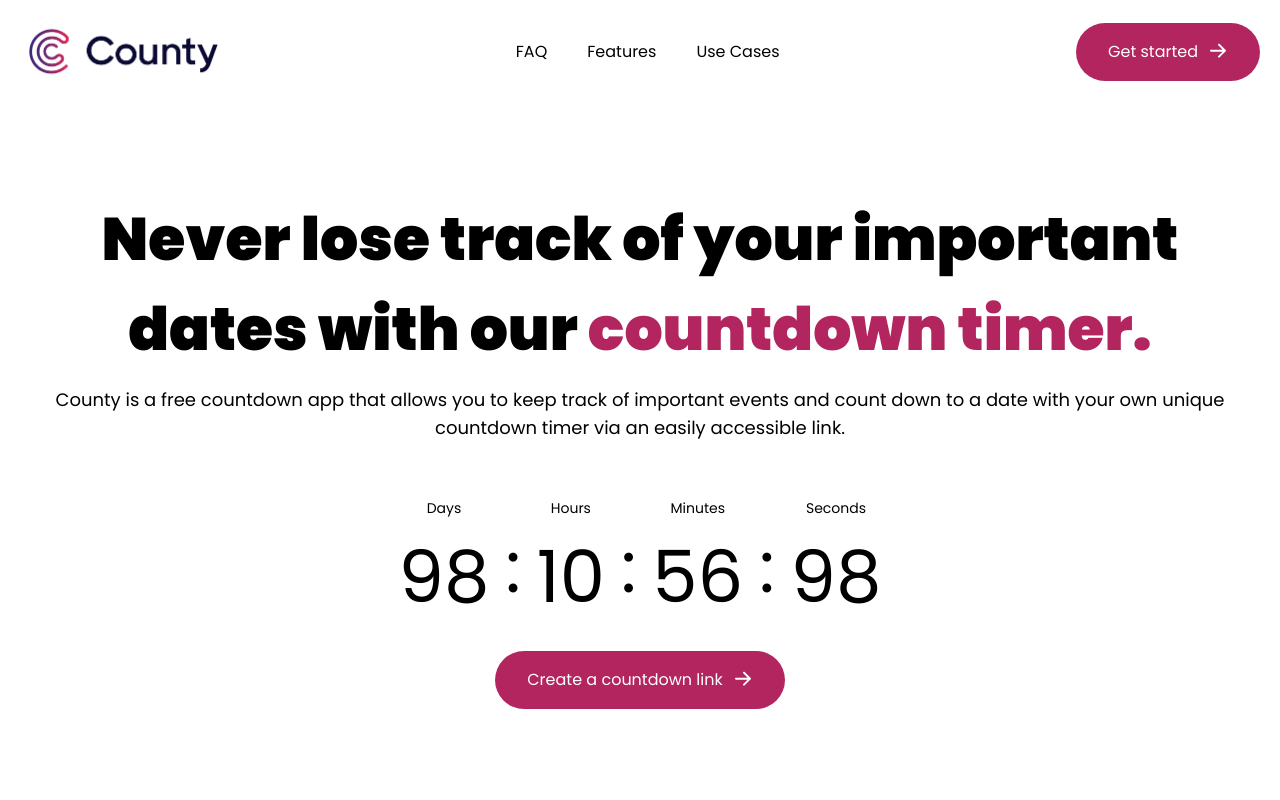
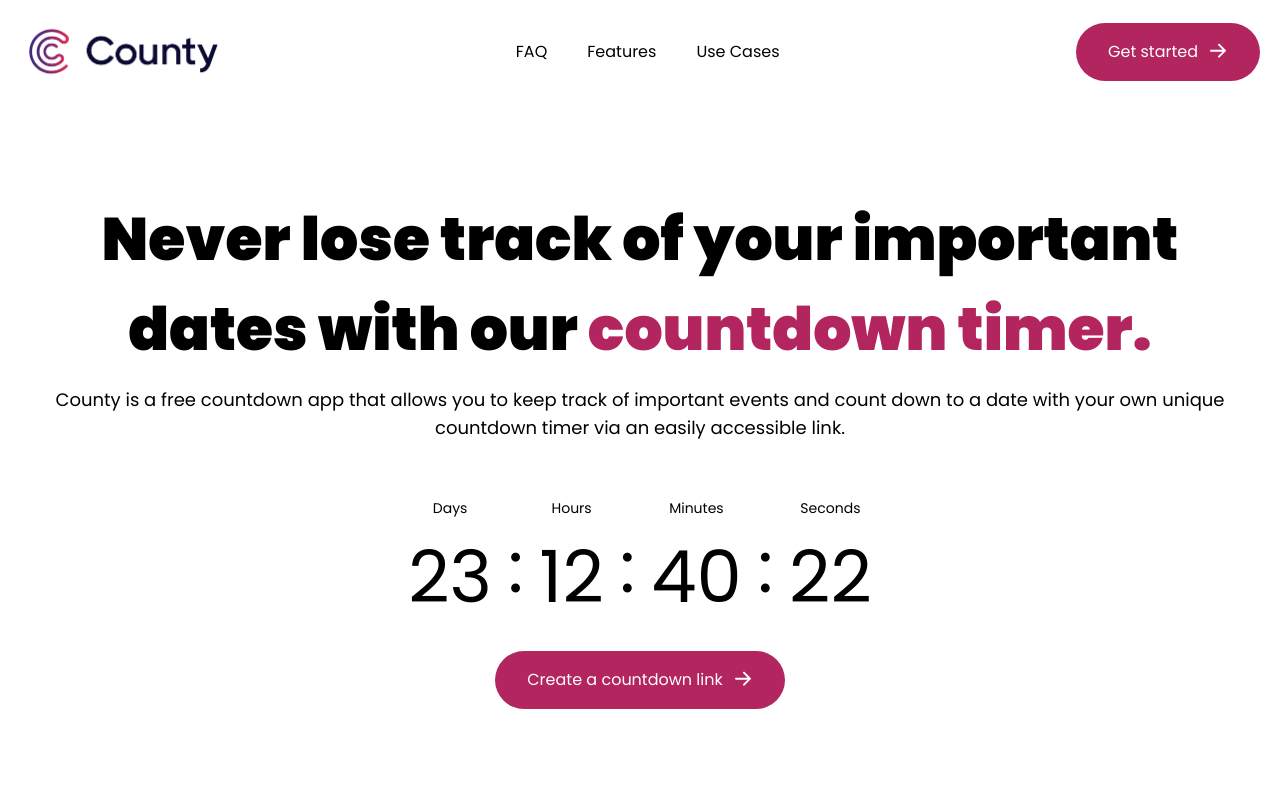
Before and after one commit to davidadediji/countdown-to, a React (Create React App) app in the folder client/: page / in a window 1280 px wide. Shown: the top 800 px of the page. Built offline with nearby package versions, Linux system fonts and the light colour scheme; the HTML template or start-up script is replaced by a standard one.

Commit message:
Revert "Fe feat/homepage and popup"

```diff
--- a/client/src/App.js
+++ b/client/src/App.js
@@ -1,21 +1,16 @@
-import { Fragment, useState } from "react";
+import { Fragment } from "react";
 import { BrowserRouter as Router, Routes, Route } from "react-router-dom";
 // import Footer from "./layout/Footer";
 import Header from "./layout/Header";
 import { Countdown, Home } from "./pages";
 
 function App() {
-  const [openModal, setOpenModal] = useState(false);
   return (
     <Fragment>
       <Router>
-        <Header openModal={openModal} setOpenModal={setOpenModal} />
+        <Header />
         <Routes>
-          <Route
-            exact
-            path="/"
-            element={<Home openModal={openModal} setOpenModal={setOpenModal} />}
-          />
+          <Route exact path="/" element={<Home />} />
           <Route path="/countdown" element={<Countdown />} />
         </Routes>
         {/* <Footer /> */}
--- a/client/src/components/Modal.jsx
+++ b/client/src/components/Modal.jsx
@@ -1,7 +1,7 @@
 import React, { useState } from "react";
+import Button from "../ui/Button";
 import { ReactComponent as Cancel } from "../assets/Close.svg";
 import UserFormInput from "./UserformInput";
-import { Link } from "react-router-dom";
 
 const Modal = ({ setOpenModal }) => {
   const [values, setValues] = useState({
@@ -93,12 +93,9 @@ const Modal = ({ setOpenModal }) => {
             ))}
           </div>
           <div className="text-center w-full flex items-center justify-center">
-            <Link
-              to="/countdown"
-              className="bg-secondary flex gap-[10px] hover:bg-[#800C3C]  text-white py-[17px] px-8 rounded-[64px]"
-            >
+            <Button className="bg-secondary flex gap-[10px] text-white py-[17px] px-8 rounded-[64px]">
               Create a countdown link
-            </Link>
+            </Button>
           </div>
         </form>
       </div>
--- a/client/src/layout/Header.jsx
+++ b/client/src/layout/Header.jsx
@@ -7,7 +7,7 @@ import { ReactComponent as MobileMenu } from "../assets/MobileMenu.svg";
 import { ReactComponent as Close } from "../assets/Close.svg";
 import Logo from "../assets/Logo.png";
 
-const Header = ({ openModal, setOpenModal }) => {
+const Header = () => {
   const [mobileToggle, setMobileToggle] = useState(false);
 
   const navLinkElements = [
@@ -29,10 +29,7 @@ const Header = ({ openModal, setOpenModal }) => {
           <img src={Logo} alt="County" className="w-[199.31px] h-[63.31px]" />
         </Link>
         <ul className="flex gap-10 max-[768px]:hidden">{navLinks}</ul>
-        <Button
-          className="bg-secondary hover:bg-[#800C3C] flex gap-[10px] text-white py-[17px] px-8 rounded-[64px] max-[768px]:hidden"
-          onClick={() => setOpenModal(true)}
-        >
+        <Button className="bg-secondary hover:bg-[#800C3C] flex gap-[10px] text-white py-[17px] px-8 rounded-[64px] max-[768px]:hidden">
           Get started <ArrowRight />
         </Button>
         <MobileMenu
@@ -46,11 +43,7 @@ const Header = ({ openModal, setOpenModal }) => {
         }`}
       >
         <Link to="/">
-          <img
-            src={Logo}
-            alt="County"
-            className="w-[199.31px] h-[63.31px] mb-5"
-          />
+          <img src={Logo} alt="County" className="w-[199.31px] h-[63.31px] mb-5" />
         </Link>
         <Close
           onClick={() => setMobileToggle(false)}
--- a/client/src/pages/Home.jsx
+++ b/client/src/pages/Home.jsx
@@ -1,3 +1,4 @@
+import React, { useEffect, useRef, useState } from "react";
 import Button from "../ui/Button";
 import { ReactComponent as ArrowRight } from "../assets/ArrowRight.svg";
 import { ReactComponent as Notion } from "../assets/Notion2.svg";
@@ -16,7 +17,46 @@ import styled from "styled-components";
 
 import Modal from "../components/Modal";
 
-const Home = ({ setOpenModal, openModal }) => {
+const Home = () => {
+  const [openModal, setOpenModal] = useState(false);
+  const [timerDays, setTimerDays] = useState("00");
+  const [timerHours, setTimerHours] = useState("00");
+  const [timerMinutes, setTimerMinutes] = useState("00");
+  const [timerSeconds, setTimerSeconds] = useState("00");
+
+  let interval = useRef();
+
+  const startTimer = () => {
+    const countdownDate = new Date('December 18 2022 12:00:00').getTime();
+
+    interval.current = setInterval(() => {
+        const now = new Date().getTime();
+        const timeInterval = countdownDate - now;
+
+        const days = Math.floor(timeInterval / (1000 * 60 * 60 * 24));
+        const hours = Math.floor((timeInterval % (1000 * 60 * 60 * 24)) / (1000 * 60 * 60));
+        const minutes = Math.floor((timeInterval % (1000 * 60 * 60)) / (1000 * 60));
+        const seconds = Math.floor((timeInterval % (1000 * 60)) / 1000);
+
+        if (timeInterval < 0) {
+            clearInterval(interval.current);
+        } else {
+            setTimerDays(days);
+            setTimerHours(hours);
+            setTimerMinutes(minutes);
+            setTimerSeconds(seconds);
+        }
+    }, 1000)
+  }
+
+  useEffect(() => {
+    startTimer();
+    return () => {
+        clearInterval(interval.current);
+    };
+  }, []);
+
+
   return (
     <>
       <main
@@ -44,13 +84,13 @@ const Home = ({ setOpenModal, openModal }) => {
             className="p-4 flex gap-4 items-center justify-center mt-10 max-[508px]:grid grid-cols-2
         "
           >
-            <Timer title="Days" value={98} />
+            <Timer title="Days" value={timerDays} />
             <Timer value=":" className="max-[508px]:hidden" />
-            <Timer title="Hours" value={10} />
+            <Timer title="Hours" value={timerHours} />
             <Timer value=":" className="max-[508px]:hidden" />
-            <Timer title="Minutes" value={56} />
+            <Timer title="Minutes" value={timerMinutes} />
             <Timer value=":" className="max-[508px]:hidden" />
-            <Timer title="Seconds" value={98} />
+            <Timer title="Seconds" value={timerSeconds} />
           </div>
           <div>
             <Button
```
